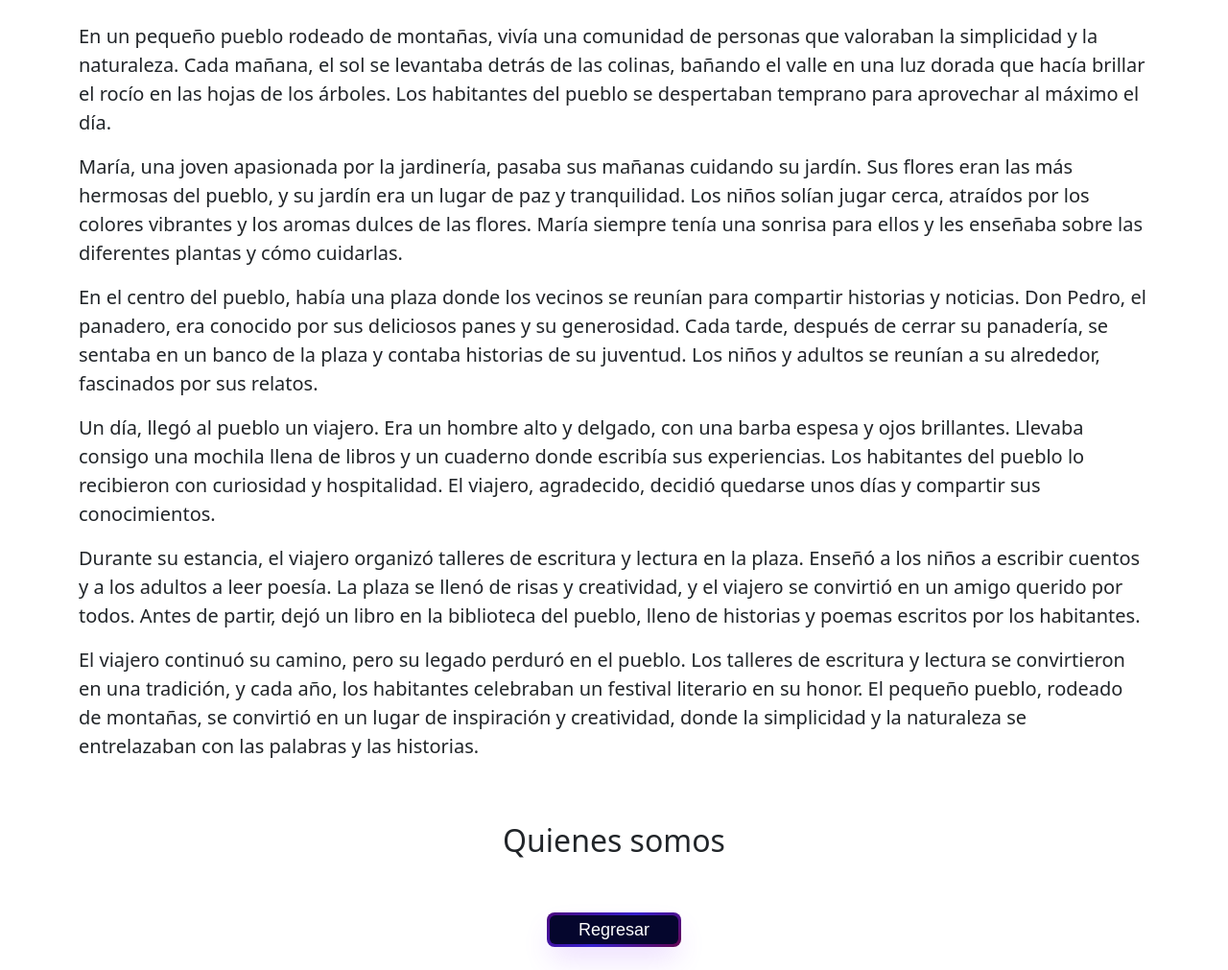
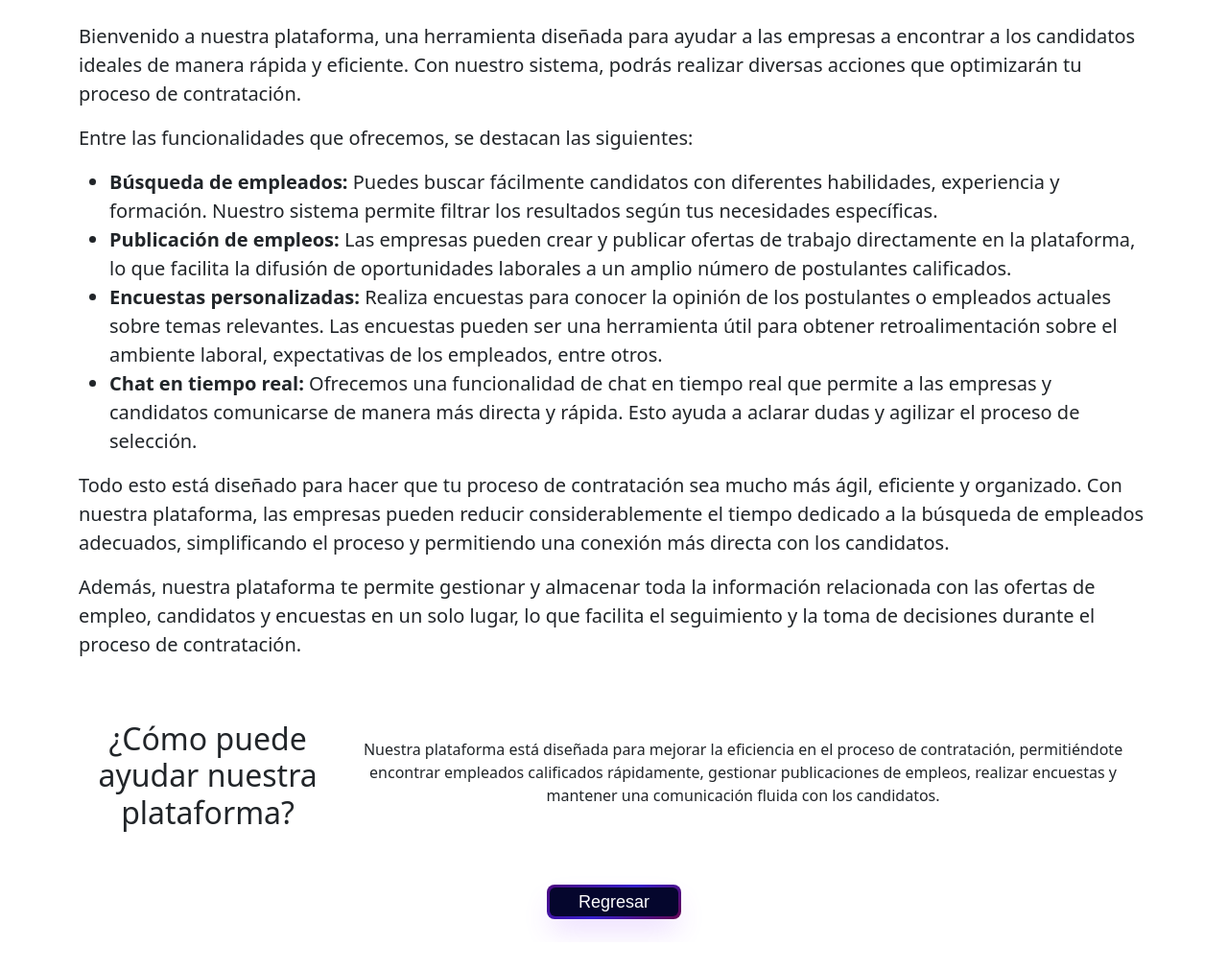
Before and after one commit to sebastian2214/EmpleoTotal, a PHP site: page /informacion.php in a window 1280 px wide. Shown: the part 301-1312 px from the top of the page at 96% size. After the commit the page ends 1275 px from the top, so only its background shows below. Run offline with PHP 8.4, Linux system fonts and the light colour scheme.

Commit message:
Add files via upload

```diff
--- a/informacion.php
+++ b/informacion.php
@@ -3,7 +3,7 @@
 <head>
     <meta charset="UTF-8">
     <meta name="viewport" content="width=device-width, initial-scale=1.0">
-    <title>Informacion</title>
+    <title>Información</title>
     <link rel="stylesheet" href="css/sera.css">
     <!-- Bootstrap CSS -->
     <link href="https://cdn.jsdelivr.net/npm/bootstrap@5.3.0/dist/css/bootstrap.min.css" rel="stylesheet">
@@ -17,55 +17,58 @@
 
 <main class="container mt-4 alone">
     <section class="fs-5 fs-md-4 fs-lg-3">
-        <p>En un pequeño pueblo rodeado de montañas, vivía una comunidad
-        de personas que valoraban la simplicidad y la naturaleza. Cada mañana,
-        el sol se levantaba detrás de las colinas, bañando el valle en una luz
-        dorada que hacía brillar el rocío en las hojas de los árboles.
-        Los habitantes del pueblo se despertaban temprano para aprovechar
-        al máximo el día.</p>
+        <p>
+            Bienvenido a nuestra plataforma, una herramienta diseñada para ayudar a las empresas
+            a encontrar a los candidatos ideales de manera rápida y eficiente. Con nuestro sistema,
+            podrás realizar diversas acciones que optimizarán tu proceso de contratación.
+        </p>
 
-        <p>María, una joven apasionada por la jardinería, pasaba sus mañanas cuidando
-        su jardín. Sus flores eran las más hermosas del pueblo, y su jardín era
-        un lugar de paz y tranquilidad. Los niños solían jugar cerca, atraídos
-        por los colores vibrantes y los aromas dulces de las flores. María
-        siempre tenía una sonrisa para ellos y les enseñaba sobre las
-        diferentes plantas y cómo cuidarlas.</p>
+        <p>
+            Entre las funcionalidades que ofrecemos, se destacan las siguientes:
+        </p>
+        <ul>
+            <li><strong>Búsqueda de empleados:</strong> Puedes buscar fácilmente candidatos con diferentes
+            habilidades, experiencia y formación. Nuestro sistema permite filtrar los resultados según tus
+            necesidades específicas.</li>
 
-        <p>En el centro del pueblo, había una plaza donde los vecinos
-        se reunían para compartir historias y noticias. Don Pedro, el panadero,
-        era conocido por sus deliciosos panes y su generosidad. Cada tarde,
-        después de cerrar su panadería, se sentaba en un banco de la plaza y
-        contaba historias de su juventud. Los niños y adultos se reunían a su
-        alrededor, fascinados por sus relatos.</p>
+            <li><strong>Publicación de empleos:</strong> Las empresas pueden crear y publicar ofertas de trabajo
+            directamente en la plataforma, lo que facilita la difusión de oportunidades laborales a un amplio
+            número de postulantes calificados.</li>
 
-        <p>Un día, llegó al pueblo un viajero. Era un hombre alto y delgado,
-        con una barba espesa y ojos brillantes. Llevaba consigo una mochila
-        llena de libros y un cuaderno donde escribía sus experiencias.
-        Los habitantes del pueblo lo recibieron con curiosidad y hospitalidad.
-        El viajero, agradecido, decidió quedarse unos días y compartir
-        sus conocimientos.</p>
+            <li><strong>Encuestas personalizadas:</strong> Realiza encuestas para conocer la opinión de los
+            postulantes o empleados actuales sobre temas relevantes. Las encuestas pueden ser una herramienta
+            útil para obtener retroalimentación sobre el ambiente laboral, expectativas de los empleados, entre otros.</li>
 
-        <p>Durante su estancia, el viajero organizó talleres de
-        escritura y lectura en la plaza. Enseñó a los niños a escribir
-        cuentos y a los adultos a leer poesía. La plaza se llenó de
-        risas y creatividad, y el viajero se convirtió en un amigo
-        querido por todos. Antes de partir, dejó un libro en la biblioteca
-        del pueblo, lleno de historias y poemas escritos por los habitantes.</p>
+            <li><strong>Chat en tiempo real:</strong> Ofrecemos una funcionalidad de chat en tiempo real que
+            permite a las empresas y candidatos comunicarse de manera más directa y rápida. Esto ayuda a aclarar
+            dudas y agilizar el proceso de selección.</li>
+        </ul>
 
-        <p>El viajero continuó su camino, pero su legado perduró en el pueblo.
-        Los talleres de escritura y lectura se convirtieron en una tradición,
-        y cada año, los habitantes celebraban un festival literario en su honor.
-        El pequeño pueblo, rodeado de montañas, se convirtió en un lugar de
-        inspiración y creatividad, donde la simplicidad y la naturaleza se
-        entrelazaban con las palabras y las historias.</p>
+        <p>
+            Todo esto está diseñado para hacer que tu proceso de contratación sea mucho más ágil,
+            eficiente y organizado. Con nuestra plataforma, las empresas pueden reducir considerablemente
+            el tiempo dedicado a la búsqueda de empleados adecuados, simplificando el proceso y permitiendo
+            una conexión más directa con los candidatos.
+        </p>
+
+        <p>
+            Además, nuestra plataforma te permite gestionar y almacenar toda la información relacionada
+            con las ofertas de empleo, candidatos y encuestas en un solo lugar, lo que facilita el seguimiento
+            y la toma de decisiones durante el proceso de contratación.
+        </p>
     </section>
 </main>
 
 <article class="container text-center my-5">
-    <h1 class="fs-2">Quienes somos</h1>
+    <h1 class="fs-2">¿Cómo puede ayudar nuestra plataforma?</h1>
+    <p>
+        Nuestra plataforma está diseñada para mejorar la eficiencia en el proceso de contratación,
+        permitiéndote encontrar empleados calificados rápidamente, gestionar publicaciones de empleos,
+        realizar encuestas y mantener una comunicación fluida con los candidatos.
+    </p>
 </article>
 
-<div class="container mb-4">
+<div class="container mb-4 text-center">
     <button class="ojala">
         <span><a href="index.php" class="link">Regresar</a></span>
     </button>
```
